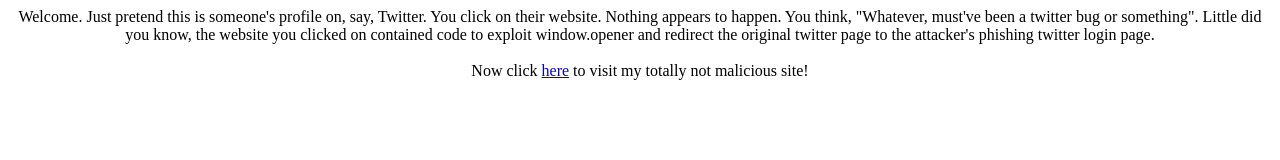
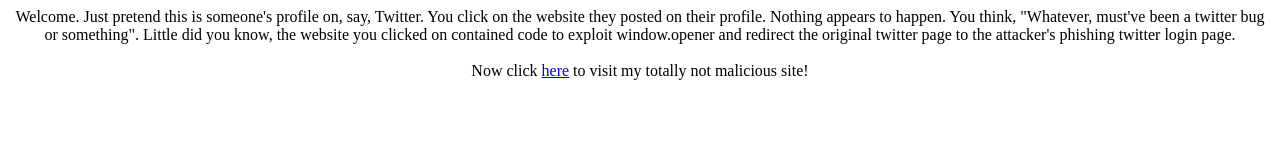
Before and after one commit to Arinerron/window.opener, a plain HTML site: page index.html in a window 1280 px wide. Drawn offline with Linux system fonts and the light colour scheme.

Commit message:
More updates

```diff
--- a/index.html
+++ b/index.html
@@ -4,7 +4,7 @@
     </head>
     <body>
         <center>
-            Welcome. Just pretend this is someone's profile on, say, Twitter. You click on their website. Nothing appears to happen. You think, "Whatever, must've been a twitter bug or something". Little did you know, the website you clicked on contained code to exploit window.opener and redirect the original twitter page to the attacker's phishing twitter login page.<br><br>
+            Welcome. Just pretend this is someone's profile on, say, Twitter. You click on the website they posted on their profile. Nothing appears to happen. You think, "Whatever, must've been a twitter bug or something". Little did you know, the website you clicked on contained code to exploit window.opener and redirect the original twitter page to the attacker's phishing twitter login page.<br><br>
             Now click <a href="nice.html" target="_blank">here</a> to visit my totally not malicious site!<br>
         </center>
     </body>
```
Also changed, not shown: phish.html (+1 -1 lines).
